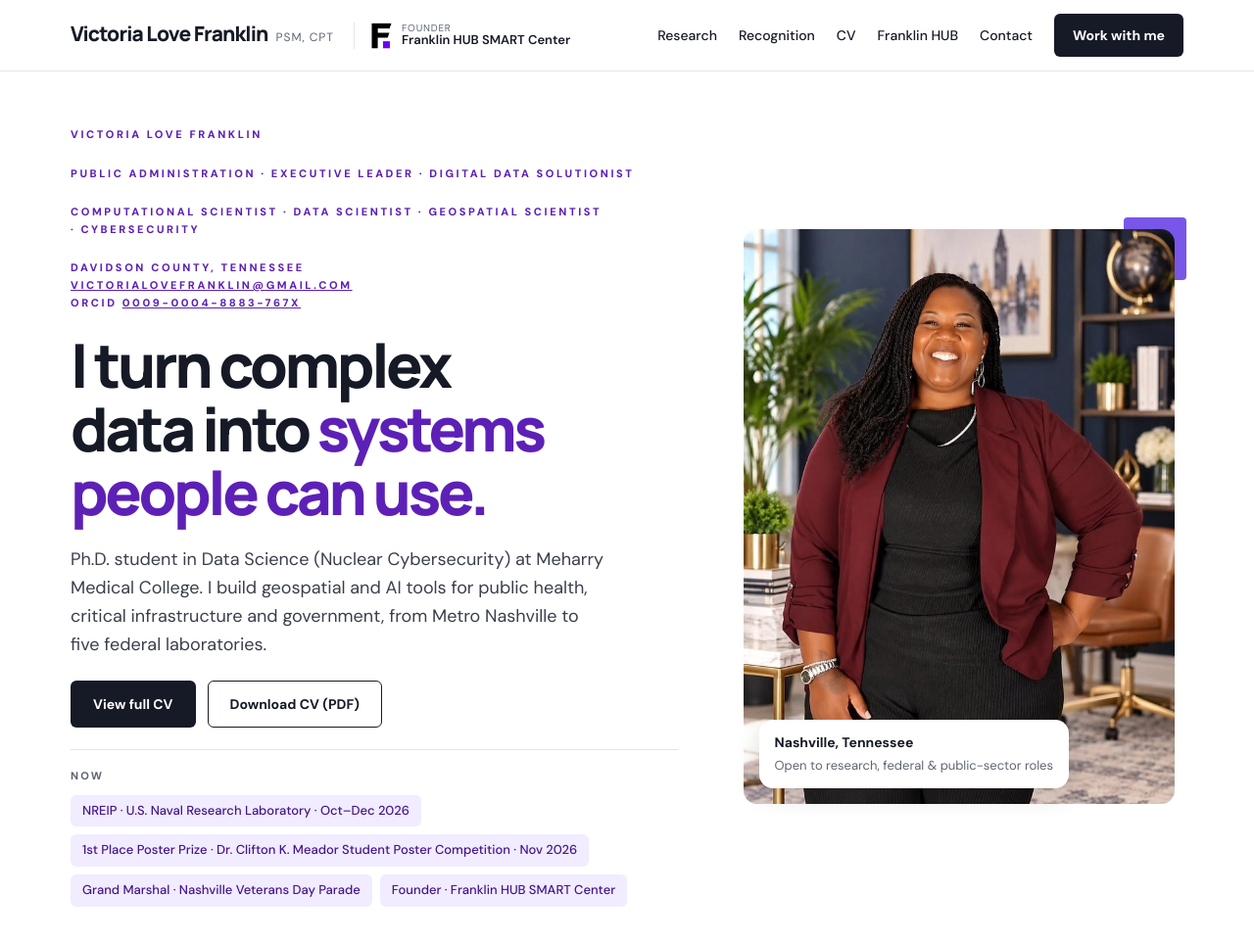
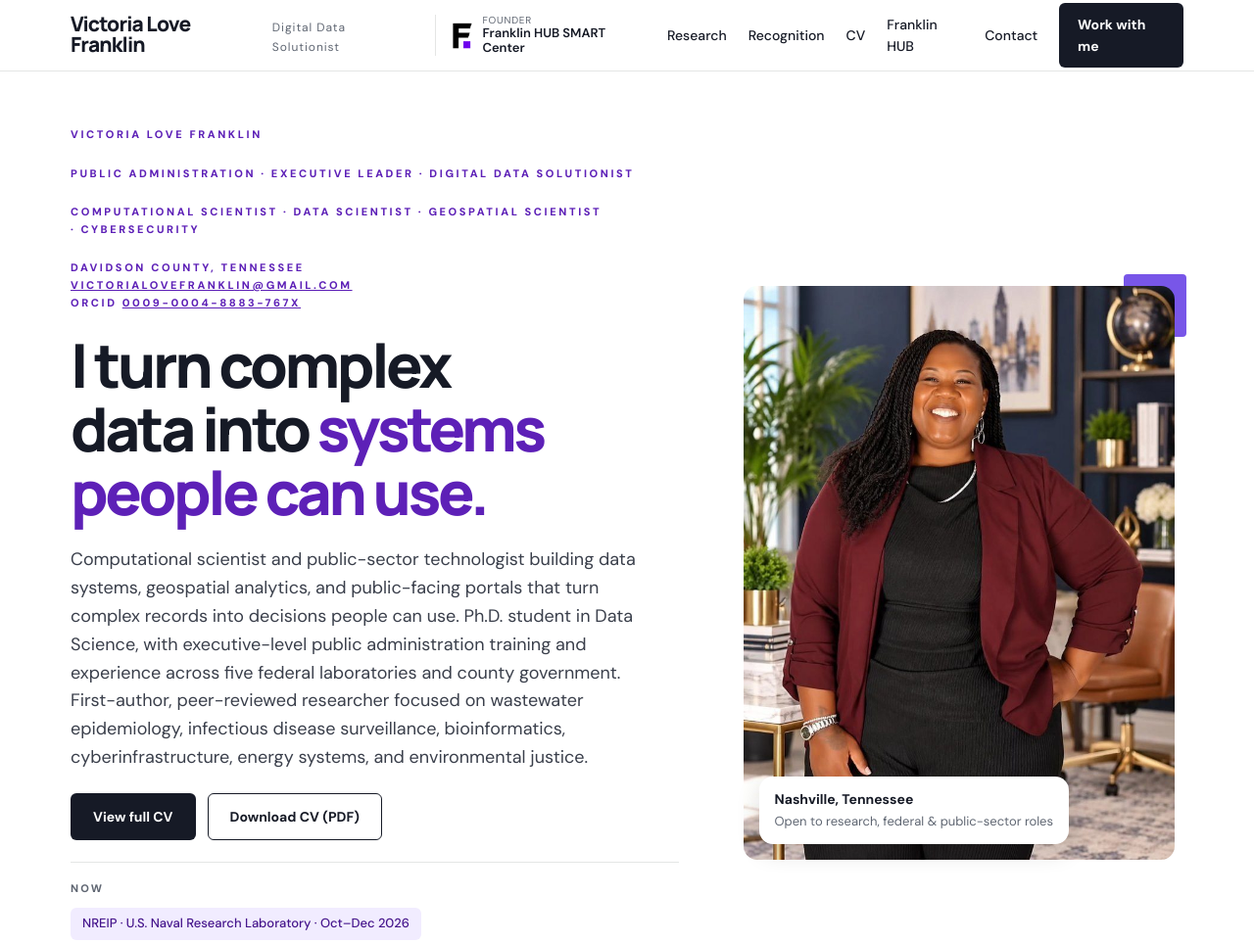
Before and after one commit to victorialovefranklin/victoria-franklin-site, a plain HTML site: page index.html in a window 1280 px wide. Shown: the top 963 px of the page at 98% size. Drawn offline with Linux system fonts and the light colour scheme.

Commit message:
Use CV professional summary on homepage and top bar title
Co-authored-by: copilot-swe-agent[bot] <198982749+Copilot@users.noreply.github.com>

```diff
--- a/index.html
+++ b/index.html
@@ -43,7 +43,7 @@
 <a class="skip" href="#main">Skip to content</a>
 <header class="site-header">
 <div class="wrap">
-<a class="brand" href="index.html"><b>Victoria Love Franklin</b><small>PSM, CPT</small></a>
+<a class="brand" href="index.html"><b>Victoria Love Franklin</b><small>Digital Data Solutionist</small></a>
 <a aria-label="Founder of Franklin HUB SMART Center (opens in a new tab)" class="hub-lock" href="https://franklinhubsmartcenter.com/" rel="noopener" target="_blank">
 <img alt="" height="27" src="docs/img/franklin-hub-mark.png" width="22"/>
 <span><small>Founder</small><strong>Franklin HUB SMART Center</strong></span>
@@ -58,7 +58,7 @@
 <div class="hero-copy">
 <p class="eyebrow">Victoria Love Franklin</p><p class="eyebrow">Public Administration · Executive Leader · Digital Data Solutionist</p><p class="eyebrow">Computational Scientist · Data Scientist · Geospatial Scientist · Cybersecurity</p><p class="eyebrow">Davidson County, Tennessee<br><a href="mailto:victorialovefranklin@gmail.com">victorialovefranklin@gmail.com</a><br>ORCID <a href="https://orcid.org/0009-0004-8883-767X" rel="noopener me" target="_blank">0009-0004-8883-767X</a></p>
 <h1>I turn complex data into <em>systems people can use.</em></h1>
-<p class="lede">Ph.D. student in Data Science (Nuclear Cybersecurity) at Meharry Medical College. I build geospatial and AI tools for public health, critical infrastructure and government, from Metro Nashville to five federal laboratories.</p>
+<p class="lede">Computational scientist and public-sector technologist building data systems, geospatial analytics, and public-facing portals that turn complex records into decisions people can use. Ph.D. student in Data Science, with executive-level public administration training and experience across five federal laboratories and county government. First-author, peer-reviewed researcher focused on wastewater epidemiology, infectious disease surveillance, bioinformatics, cyberinfrastructure, energy systems, and environmental justice.</p>
 <div class="btns">
 <a class="btn btn-primary" href="experience.html">View full CV</a>
 <a class="btn btn-ghost" href="docs/Victoria-Love-Franklin-CV.pdf">Download CV (PDF)</a>
```
Also changed, not shown: experience.html (+1 -1 lines), work-with-me.html (+1 -1 lines).
